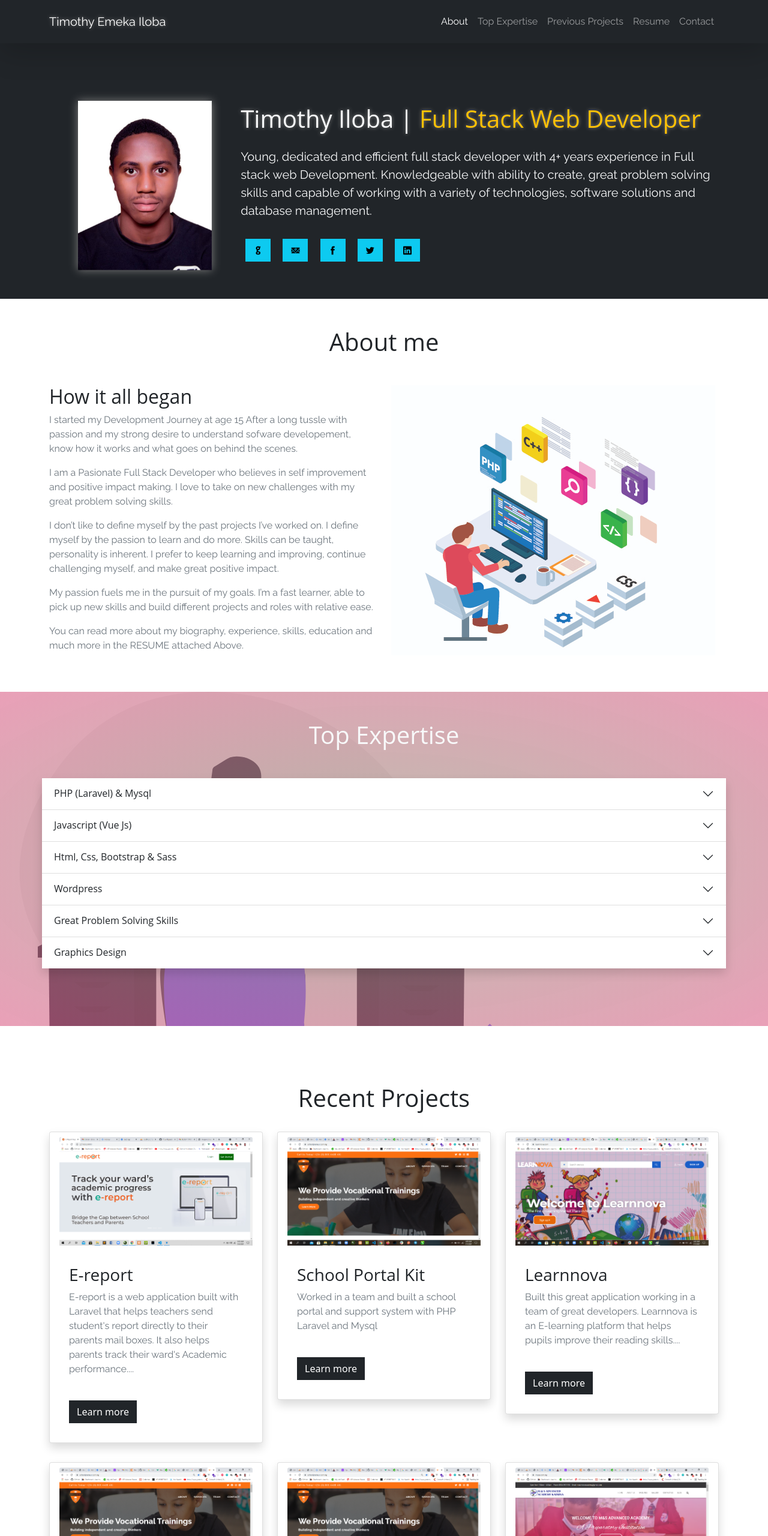
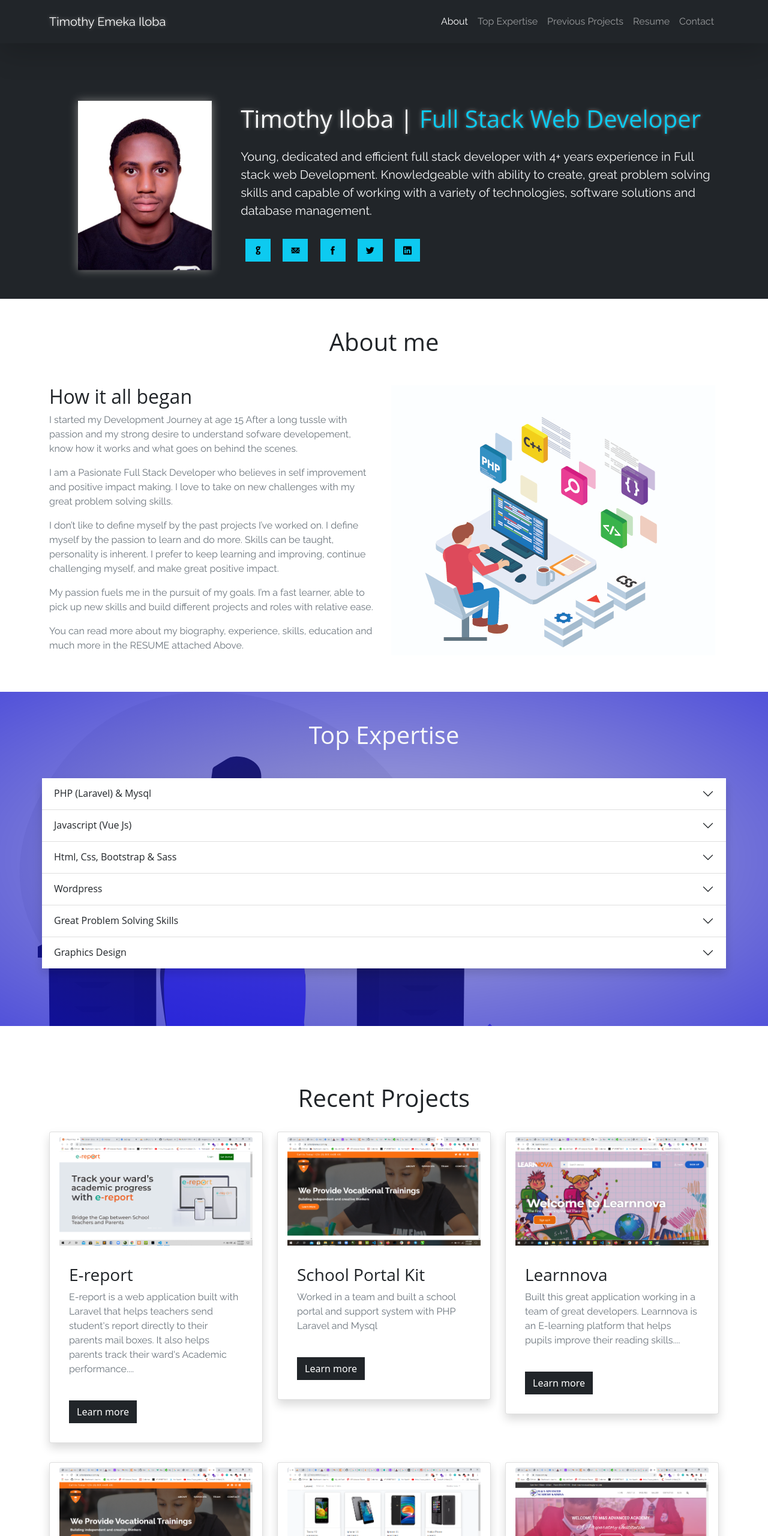
Before and after one commit to Iloba/NEW-PORTFOLIO-WITH-BOOTSTRAP-5, a plain HTML site: page index.html in a window 1280 px wide. Shown: the top 2560 px of the page at 60% size. Drawn offline with nearby package versions, Linux system fonts and the light colour scheme.

Commit message:
css-changes

```diff
--- a/index.html
+++ b/index.html
@@ -89,7 +89,7 @@
                 	<img data-aos="fade-right" class="img-box m-5"  data-aos-duration="3000" id="me" class="img-fluid  rounded d-lg-block m-5" src="img/me.JPG" alt="Timothy Emeka Iloba">
 
                 <div data-aos="fade-left"  data-aos-duration="2000">
-                    <h1 class="main-text">Timothy Iloba | <span class="text-warning">Full Stack Web Developer</span></h1>
+                    <h1 class="main-text">Timothy Iloba | <span class="text-info">Full Stack Web Developer</span></h1>
                     <p class="lead text-left my-4 welcome-text">
                     	Young, dedicated and efficient full stack developer with 4+ years experience in Full stack web Development. Knowledgeable with ability to create, great problem solving skills and capable of working with a variety of technologies, software solutions and database management.
 
@@ -341,7 +341,7 @@
     				<div class="col-md-4">
 	    				<a class="nav-link" target="_blank" href="https://github.com/Iloba/ADVANCED-LARAVEL-ECOMMERCE-APP-WITH-NEW-FEATURES">
 	    					<div class="card text-white shadow text-center text-sm-start" >
-		                    <img class="card-img-top img-fluid" src="img/project1.png" alt="Emeka Iloba Timothy">
+		                    <img class="card-img-top img-fluid" src="img/project6.png" alt="Emeka Iloba Timothy">
 
 
 	                        <div class="card-body p-3">
--- a/style.css
+++ b/style.css
@@ -17,13 +17,13 @@ h1, h2, h3{
 }
 .bg-mixed{
 	background-image: radial-gradient(rgba(
-    145, 146, 122, 0.62), rgba(217, 91, 132, 0.58)), url(
+    0, 0, 122, 0.32), rgba(0, 0, 200, 0.68)), url(
 	'./img/laravel.svg');
 	background-repeat: no-repeat;
 }
 .bg-mixedTwo{
 	background-image: radial-gradient(rgba(
-    145, 146, 122, 0.62), rgba(217, 91, 132, 0.58)), url(
+    0, 0, 122, 0.32), rgba(0, 0, 200, 0.68)), url(
 	'./img/mac.svg');
 	background-repeat: no-repeat;
 }
```
Also changed, not shown: img/project6.png (added).
